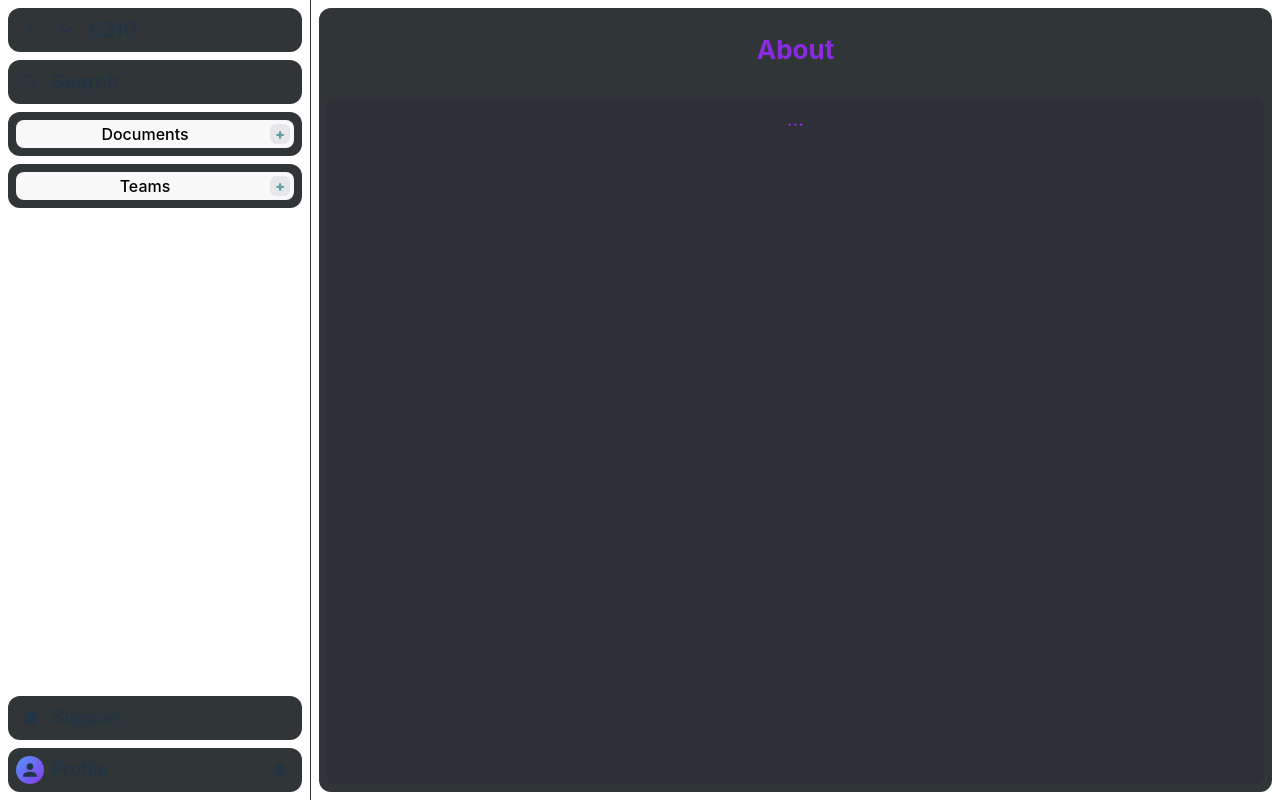
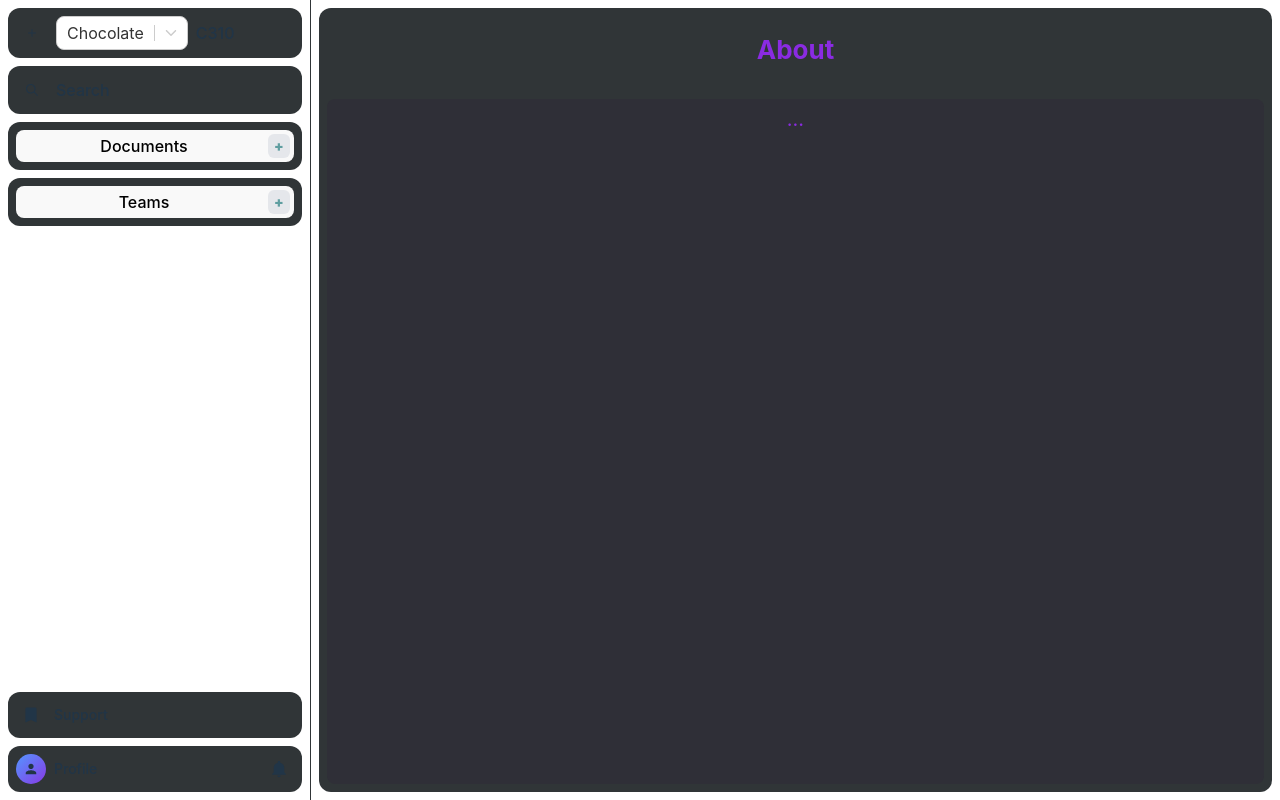
Before and after one commit to entools/tools.interface, a React (Vite) app: page /about in a window 1280 px wide. Built offline with nearby package versions, Linux system fonts and the light colour scheme.

Commit message:
fix: sidebar, add select

```diff
--- a/package.json
+++ b/package.json
@@ -24,6 +24,7 @@
     "react-icons": "^5.3.0",
     "react-redux": "^9.1.2",
     "react-router-dom": "^6.27.0",
+    "react-select": "^5.8.3",
     "react-toastify": "^10.0.6"
   },
   "devDependencies": {
--- a/src/components/sidebar/components/help/help.module.css
+++ b/src/components/sidebar/components/help/help.module.css
@@ -17,17 +17,21 @@
   margin: 0;
   margin-left: 8px;
   padding: 0;
-  line-height: 12px;
+  /* line-height: 12px; */
   color: var(--font-color);
+  font-size: 14px;
+  line-height: 16px;
 }
 
 .icon {
   /* background: linear-gradient(-45deg, rgb(44, 191, 199), rgb(70, 238, 170)); */
-  height: 28px;
-  width: 28px;
+  height: 30px;
+  width: 30px;
   border-radius: 50%;
   display: flex;
   justify-content: center;
   align-items: center;
   color: var(--font-color);
+  font-size: 20px;
+  line-height: 20px;
 }
--- a/src/components/sidebar/components/list/list.module.css
+++ b/src/components/sidebar/components/list/list.module.css
@@ -76,13 +76,16 @@
   justify-content: center;
   align-items: center;
   font-size: 14px;
-  line-height: 20px;
+  line-height: 24px;
   font-weight: 900;
   border: none;
   border-radius: 6px;
   padding: 0;
   margin: 0;
-  min-width: 20px;
+  min-width: 24px;
+  min-height: 24px;
+  width: 24px;
+  /* width: 100%; */
   background-color: #e5e7eb;
   color: cadetblue;
 }
--- a/src/components/sidebar/components/logo/logo.module.css
+++ b/src/components/sidebar/components/logo/logo.module.css
@@ -12,8 +12,8 @@
   margin: 0;
   margin-left: 8px;
   margin-top: 8px;
-  font-size: 20px;
-  line-height: 40px;
+  font-size: 16px;
+  line-height: 16px;
   padding: 8px;
   align-items: center;
 }
@@ -24,8 +24,9 @@
   align-items: center;
   margin: 0;
   padding: 0;
-  height: 26px;
-  width: 26px;
+  height: 30px;
+  min-width: 30px;
+  width: 30px;
   color: var(--font-color);
   border: var(--button-border);
   border-radius: 8px;
--- a/src/components/sidebar/components/logo/logo.tsx
+++ b/src/components/sidebar/components/logo/logo.tsx
@@ -1,9 +1,29 @@
+/* eslint-disable @typescript-eslint/no-explicit-any */
+/* eslint-disable react/function-component-definition */
+/* eslint-disable react/jsx-props-no-spreading */
+/* eslint-disable react/jsx-no-undef */
 /* eslint-disable import/no-extraneous-dependencies */
 import { NavLink } from 'react-router-dom';
+import Select, { type DropdownIndicatorProps, components } from 'react-select';
 import classNames from 'classnames';
 import { IoIosAdd, IoIosArrowDown } from 'react-icons/io';
 
 import style from './logo.module.css';
+
+const options = [
+  { value: 'chocolate', label: 'Chocolate' },
+  { value: 'strawberry', label: 'Strawberry' },
+  { value: 'vanilla', label: 'Vanilla' },
+];
+
+const Placeholder = (props: any) => <components.Placeholder {...props} />;
+
+// added type if using typescript
+const DropdownIndicator: React.FC<DropdownIndicatorProps> = (props) => (
+  <components.DropdownIndicator {...props}>
+    <IoIosArrowDown />
+  </components.DropdownIndicator>
+);
 
 export default function Logo({ sidebarWidth }: { sidebarWidth: number; }) {
   return (
@@ -14,9 +34,32 @@ export default function Logo({ sidebarWidth }: { sidebarWidth: number; }) {
         </div>
         {sidebarWidth >= 148 && (
           <>
-            <div className={style.button}>
-              <IoIosArrowDown />
-            </div>
+
+            <Select
+              className="basic-single"
+              classNamePrefix="select"
+              components={{ Placeholder, DropdownIndicator }}
+              defaultValue={options[0]}
+              styles={{
+                control: (baseStyles) => ({
+                  ...baseStyles,
+                  minHeight: 20,
+                  marginLeft: '8px',
+                }),
+              }}
+              theme={(theme) => ({
+                ...theme,
+                borderRadius: 8,
+                padding: 0,
+                colors: {
+                  ...theme.colors,
+                  primary25: 'hotpink',
+                  primary: 'black',
+                },
+              })}
+              name="name"
+              options={options}
+            />
             <NavLink to="/" className={style.title}>
               C
               {sidebarWidth}
--- a/src/components/sidebar/components/profile/profile.module.css
+++ b/src/components/sidebar/components/profile/profile.module.css
@@ -17,12 +17,14 @@
 
 .pic {
   background: linear-gradient(-45deg, rgb(135, 57, 229), rgb(84, 150, 255));
-  height: 28px;
-  width: 28px;
+  height: 30px;
+  width: 30px;
   border-radius: 50%;
   display: flex;
   justify-content: center;
   align-items: center;
+  font-size: 14px;
+  line-height: 16px;
   /* color: yellow; */
   color: var(--font-color);
 }
@@ -38,16 +40,20 @@
   margin-left: 8px;
   padding: 0;
   color: var(--font-color);
+  font-size: 14px;
+  line-height: 16px;
 }
 
 .notification {
   /* background: linear-gradient(-45deg, rgb(44, 191, 199), rgb(70, 238, 170)); */
-  height: 28px;
-  width: 28px;
+  height: 30px;
+  width: 30px;
   border-radius: 50%;
   display: flex;
   justify-content: center;
   align-items: center;
+  font-size: 20px;
+  line-height: 20px;
 }
 
 .column {
--- a/src/components/sidebar/components/search/search.module.css
+++ b/src/components/sidebar/components/search/search.module.css
@@ -14,15 +14,17 @@
   margin: 0;
   margin-left: 8px;
   margin-top: 8px;
-  font-size: 20px;
-  line-height: 40px;
+  /* font-size: 20px;
+  line-height: 40px; */
+  font-size: 16px;
+  line-height: 16px;
   padding: 8px;
 }
 
 .icon {
   /* background: linear-gradient(-45deg, rgb(44, 191, 199), rgb(70, 238, 170)); */
-  height: 26px;
-  width: 26px;
+  height: 30px;
+  width: 30px;
   border-radius: 50%;
   display: flex;
   justify-content: center;
--- a/src/components/sidebar/sidebar.module.css
+++ b/src/components/sidebar/sidebar.module.css
@@ -4,7 +4,7 @@
   min-width: 100px;
   flex-grow: 0;
   flex-shrink: 0;
-  min-width: 60px;
+  min-width: 64px;
   max-width: 40%;
   border-right: solid 1px #303537;
   margin: 0;
--- a/src/components/sidebar/sidebar.tsx
+++ b/src/components/sidebar/sidebar.tsx
@@ -51,9 +51,9 @@ export default function Sidebar() {
     (mouseMoveEvent: MouseEvent) => {
       if (isResizing) {
         const width = mouseMoveEvent.clientX
-        - sidebarRef.current!.getBoundingClientRect()?.left >= 60
+        - sidebarRef.current!.getBoundingClientRect()?.left >= 64
           ? mouseMoveEvent.clientX - sidebarRef.current!.getBoundingClientRect()?.left
-          : 60;
+          : 64;
         setSidebarWidth(width);
       }
     },
```
Also changed, not shown: 1 other file (tests, documents, lock files or other folders).
